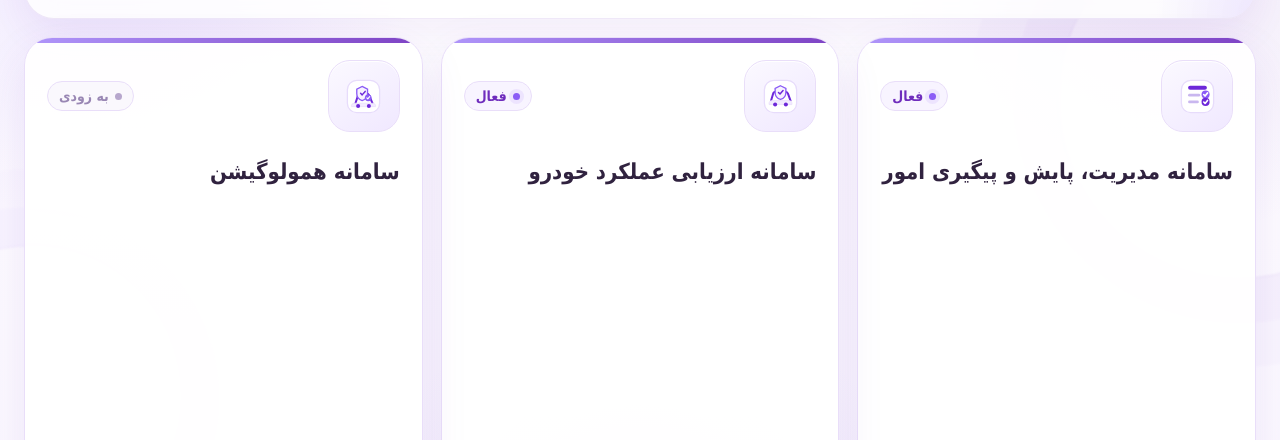
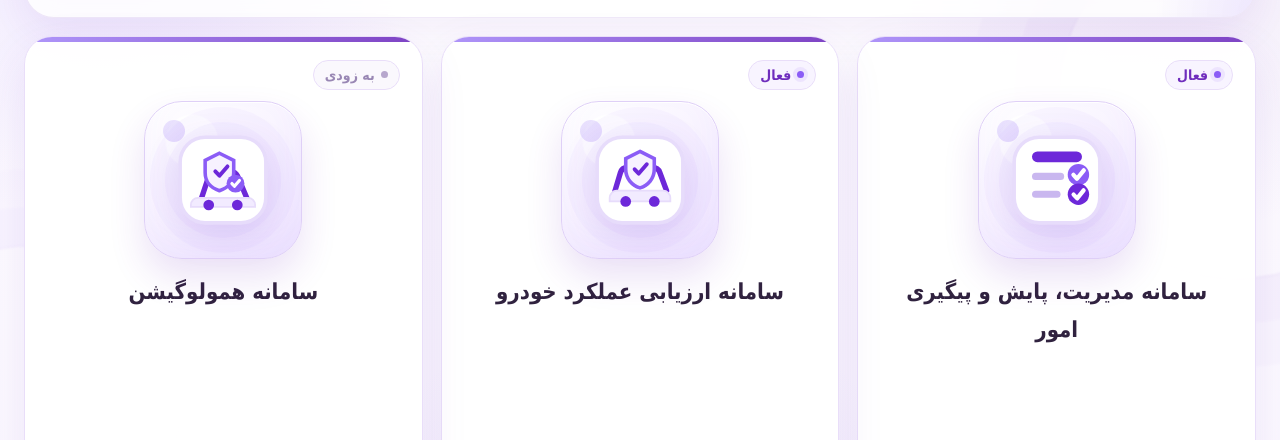
Before and after one commit to nazanin-ghaemizadeh/BAMCO-APP-CENTER, a plain HTML site: page index.html in a window 1280 px wide. Shown: the part 203-643 px from the top of the page. Drawn offline with Linux system fonts and the light colour scheme.

Commit message:
Redesign app cards with large central icons and update portal title

```diff
--- a/index.html
+++ b/index.html
@@ -96,7 +96,7 @@
   z-index:1;
   margin:0;
   color:var(--p);
-  font-size:30px;
+  font-size:29px;
   font-weight:700;
   line-height:1.65;
 }
@@ -120,14 +120,15 @@
   overflow:hidden;
   min-height:0;
   height:100%;
-  padding:22px;
+  padding:22px 22px 20px;
   border:1px solid var(--line);
   border-radius:28px;
-  background:rgba(255,255,255,.92);
+  background:rgba(255,255,255,.94);
   box-shadow:var(--shadow);
   display:flex;
   flex-direction:column;
-  align-items:flex-start;
+  align-items:center;
+  text-align:center;
   transition:transform .2s ease,box-shadow .2s ease,border-color .2s ease;
 }
 .app:before{
@@ -138,6 +139,15 @@
   background:linear-gradient(90deg,var(--p3),var(--p));
   opacity:.9;
 }
+.app:after{
+  content:"";
+  position:absolute;
+  width:220px;height:220px;
+  border-radius:50%;
+  left:-95px;bottom:-120px;
+  background:radial-gradient(circle,rgba(139,92,246,.09),rgba(139,92,246,0) 70%);
+  pointer-events:none;
+}
 .app:hover{
   transform:translateY(-4px);
   border-color:#dcccfa;
@@ -147,20 +157,10 @@
   width:100%;
   display:flex;
   align-items:center;
-  justify-content:space-between;
-  gap:12px;
-  margin-bottom:20px;
+  justify-content:flex-start;
+  min-height:32px;
+  margin-bottom:8px;
 }
-.app-icon{
-  width:72px;height:72px;
-  border-radius:22px;
-  background:linear-gradient(145deg,#fbf9ff,#f0e8ff);
-  border:1px solid var(--line);
-  display:grid;
-  place-items:center;
-  box-shadow:inset 0 1px 0 #fff;
-}
-.app-icon img{width:43px;height:43px}
 .state{
   display:inline-flex;
   align-items:center;
@@ -183,19 +183,66 @@
 }
 .state.soon{color:#9987b4;background:#faf8fd}
 .state.soon:before{background:#b7a7cd;box-shadow:none}
+.app-icon{
+  position:relative;
+  flex:0 0 auto;
+  width:158px;
+  height:158px;
+  margin:2px auto 14px;
+  border-radius:38px;
+  display:grid;
+  place-items:center;
+  background:
+    radial-gradient(circle at 30% 25%,rgba(255,255,255,.98) 0 16%,transparent 17%),
+    linear-gradient(145deg,#ffffff 0%,#f8f3ff 48%,#eee4ff 100%);
+  border:1px solid #dfd0f7;
+  box-shadow:
+    0 18px 36px rgba(111,45,189,.14),
+    inset 0 1px 0 rgba(255,255,255,.95),
+    inset 0 -18px 34px rgba(139,92,246,.045);
+  isolation:isolate;
+}
+.app-icon:before,
+.app-icon:after{
+  content:"";
+  position:absolute;
+  border-radius:50%;
+  z-index:-1;
+}
+.app-icon:before{
+  width:116px;height:116px;
+  background:rgba(139,92,246,.08);
+  box-shadow:0 0 0 15px rgba(139,92,246,.035);
+}
+.app-icon:after{
+  width:22px;height:22px;
+  left:18px;top:18px;
+  background:linear-gradient(135deg,var(--p3),var(--p2));
+  opacity:.22;
+}
+.app-icon img{
+  width:112px;
+  height:112px;
+  display:block;
+  filter:drop-shadow(0 10px 16px rgba(111,45,189,.13));
+  transform:scale(1.02);
+}
 .name{
-  margin:0;
+  margin:0 auto;
+  max-width:95%;
   font-size:22px;
   font-weight:700;
-  line-height:1.85;
-  text-align:right;
+  line-height:1.75;
+  text-align:center;
 }
 .enter-row{
   width:100%;
   margin-top:auto;
-  padding-top:22px;
+  padding-top:16px;
   display:flex;
-  justify-content:flex-end;
+  justify-content:center;
+  position:relative;
+  z-index:2;
 }
 .go{
   width:54px;height:54px;
@@ -235,33 +282,35 @@
   .wrap{padding:12px 0 8px;gap:12px;}
   .hero{padding:14px 20px 16px;border-radius:26px;}
   .logo{width:125px;margin-bottom:5px;}
-  .title{font-size:26px;line-height:1.5;}
+  .title{font-size:25px;line-height:1.5;}
   .subtitle{font-size:15px;line-height:1.5;}
-  .app{padding:18px 20px;border-radius:25px;}
-  .app-top{margin-bottom:14px;}
-  .app-icon{width:62px;height:62px;border-radius:19px;}
-  .app-icon img{width:38px;height:38px;}
-  .name{font-size:20px;line-height:1.65;}
-  .enter-row{padding-top:12px;}
-  .go{width:48px;height:48px;border-radius:16px;}
+  .app{padding:17px 18px 16px;border-radius:25px;}
+  .app-top{margin-bottom:3px;}
+  .app-icon{width:122px;height:122px;border-radius:30px;margin-bottom:8px;}
+  .app-icon:before{width:88px;height:88px;box-shadow:0 0 0 11px rgba(139,92,246,.035);}
+  .app-icon img{width:86px;height:86px;}
+  .name{font-size:19px;line-height:1.55;}
+  .enter-row{padding-top:8px;}
+  .go{width:46px;height:46px;border-radius:15px;}
   footer{font-size:12.5px;line-height:1.6;}
 }
 @media(max-width:900px){
   body{overflow-y:auto;}
   .wrap{height:auto;min-height:100vh;min-height:100dvh;width:min(100% - 24px,1040px);display:flex;flex-direction:column;}
   .list{grid-template-columns:1fr}
-  .app{min-height:185px;height:auto}
+  .app{min-height:280px;height:auto}
 }
 @media(max-width:650px){
   .wrap{padding-top:18px}
   .hero{padding:20px 14px 22px;border-radius:24px}
   .logo{width:132px}
-  .title{font-size:24px}
+  .title{font-size:22px;line-height:1.7}
   .subtitle{font-size:15px}
-  .app{padding:18px;border-radius:24px}
-  .app-icon{width:62px;height:62px;border-radius:19px}
-  .app-icon img{width:37px;height:37px}
-  .name{font-size:19px}
+  .app{padding:18px;border-radius:24px;min-height:268px}
+  .app-icon{width:116px;height:116px;border-radius:29px;margin-bottom:10px}
+  .app-icon:before{width:84px;height:84px;box-shadow:0 0 0 10px rgba(139,92,246,.035)}
+  .app-icon img{width:82px;height:82px}
+  .name{font-size:19px;line-height:1.6}
   .state{font-size:13px}
   .go{width:49px;height:49px}
   footer{font-size:12.5px;padding-top:8px}
@@ -272,16 +321,16 @@
 <main class="wrap">
   <header class="hero">
     <img class="logo" src="bamco-logo.png" alt="لوگوی شرکت خودروسازان بم">
-    <h1 class="title">سامانه یکپارچه دسترسی به سامانه‌های سازمانی</h1>
+    <h1 class="title">سامانه یکپارچه دسترسی واحد مهندسی توسعه و تکوین محصول</h1>
     <p class="subtitle">شرکت خودروسازان بم</p>
   </header>
 
   <section class="list" aria-label="سامانه‌های سازمانی">
     <article class="app">
       <div class="app-top">
-        <div class="app-icon"><img src="icons/task-management.svg" alt="آیکون سامانه مدیریت امور"></div>
         <span class="state">فعال</span>
       </div>
+      <div class="app-icon"><img src="icons/task-management.svg" alt="آیکون سامانه مدیریت امور"></div>
       <h2 class="name">سامانه مدیریت، پایش و پیگیری امور</h2>
       <div class="enter-row">
         <a class="go" href="https://nazanin-ghaemizadeh.github.io/BAMCO-TASK-MANAGEMENT/" aria-label="ورود به سامانه مدیریت، پایش و پیگیری امور">
@@ -292,9 +341,9 @@
 
     <article class="app">
       <div class="app-top">
-        <div class="app-icon"><img src="icons/vehicle-assessment.svg" alt="آیکون سامانه ارزیابی عملکرد خودرو"></div>
         <span class="state">فعال</span>
       </div>
+      <div class="app-icon"><img src="icons/vehicle-assessment.svg" alt="آیکون سامانه ارزیابی عملکرد خودرو"></div>
       <h2 class="name">سامانه ارزیابی عملکرد خودرو</h2>
       <div class="enter-row">
         <a class="go" href="https://nazanin-ghaemizadeh.github.io/BAMCO-VEHICLE-ASSESSMENT/" aria-label="ورود به سامانه ارزیابی عملکرد خودرو">
@@ -305,9 +354,9 @@
 
     <article class="app">
       <div class="app-top">
-        <div class="app-icon"><img src="icons/homologation.svg" alt="آیکون سامانه همولوگیشن"></div>
         <span class="state soon">به زودی</span>
       </div>
+      <div class="app-icon"><img src="icons/homologation.svg" alt="آیکون سامانه همولوگیشن"></div>
       <h2 class="name">سامانه همولوگیشن</h2>
       <div class="enter-row">
         <span class="go disabled" aria-label="سامانه همولوگیشن به زودی فعال می‌شود">
```
